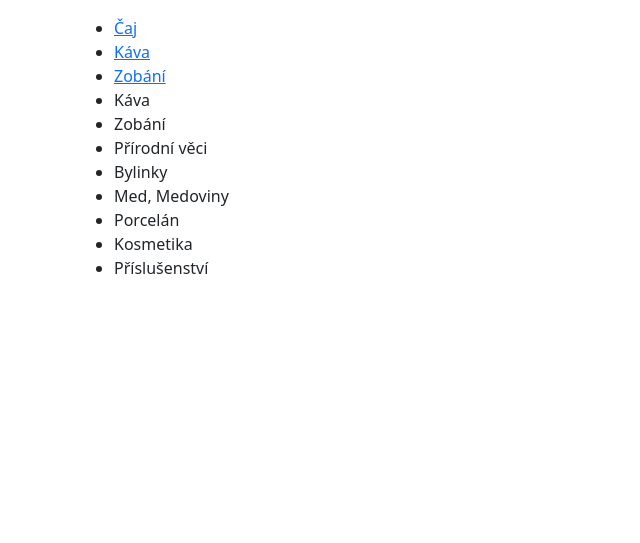
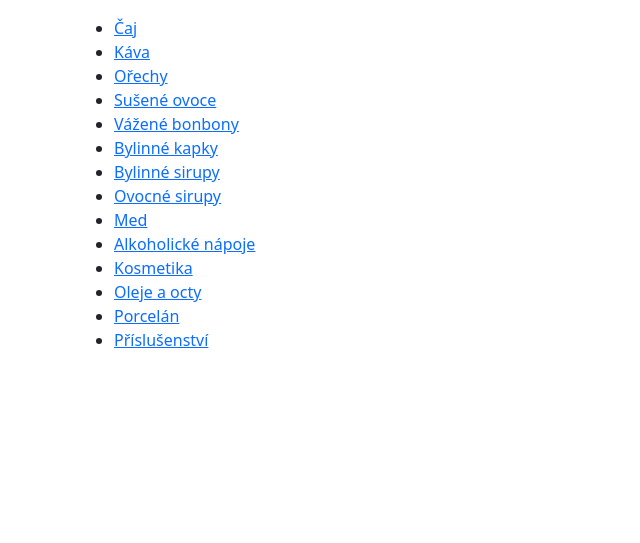
Before and after one commit to just-paja/cajovyobchudek.cz, a Django app: page /zbozi in a window 1280 px wide. Shown: the part 56-599 px from the top of the page, without its empty margins (0-640 px from the left). Run offline with Django 3.2, Linux system fonts and the light colour scheme; data that the repository does not hold is empty; style sheets or scripts are compiled from the project's sources; some libraries are stand-ins or nearby versions.

Commit message:
Update catalog with new items

```diff
--- a/website/templates/catalog.html
+++ b/website/templates/catalog.html
@@ -9,14 +9,6 @@
           <a href="{% url 'website:catalog_category' category=url %}">{{item.name}}</a>
         </li>
       {% endfor %}
-      <li>Káva</li>
-      <li>Zobání</li>
-      <li>Přírodní věci</li>
-      <li>Bylinky</li>
-      <li>Med, Medoviny</li>
-      <li>Porcelán</li>
-      <li>Kosmetika</li>
-      <li>Příslušenství</li>
     </ul>
   </div>
 </main>
--- a/website/views/catalog.py
+++ b/website/views/catalog.py
@@ -12,9 +12,53 @@ mapping = {
         'name': 'Káva',
         'template': 'coffee.html',
     },
-    'zobani': {
-        'name': 'Zobání',
-        'template': 'nibbles.html',
+    'orechy': {
+        'name': 'Ořechy',
+        'template': 'nuts.html',
+    },
+    'susene-ovoce': {
+        'name': 'Sušené ovoce',
+        'template': 'dried-fruit.html',
+    },
+    'vazene-bonbony': {
+        'name': 'Vážené bonbony',
+        'template': 'weighted-candy.html',
+    },
+    'bylinne-kapky': {
+        'name': 'Bylinné kapky',
+        'template': 'herbal-drops.html',
+    },
+    'bylinne-sirupy': {
+        'name': 'Bylinné sirupy',
+        'template': 'herbal-syrups.html',
+    },
+    'ovocne-sirupy': {
+        'name': 'Ovocné sirupy',
+        'template': 'fruit-syrups.html',
+    },
+    'med': {
+        'name': 'Med',
+        'template': 'honey.html',
+    },
+    'alkoholicke-napoje': {
+        'name': 'Alkoholické nápoje',
+        'template': 'alcoholic-beverages.html',
+    },
+    'kosmetika': {
+        'name': 'Kosmetika',
+        'template': 'cosmetics.html',
+    },
+    'oleje-a-octy': {
+        'name': 'Oleje a octy',
+        'template': 'oils.html',
+    },
+    'porcelain': {
+        'name': 'Porcelán',
+        'template': 'porcelain.html',
+    },
+    'accessories': {
+        'name': 'Příslušenství',
+        'template': 'accessories.html',
     },
 }
 
```
